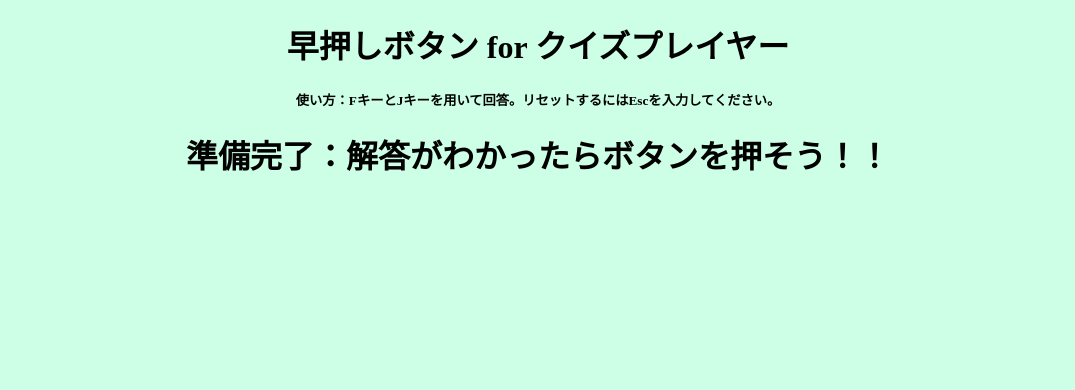
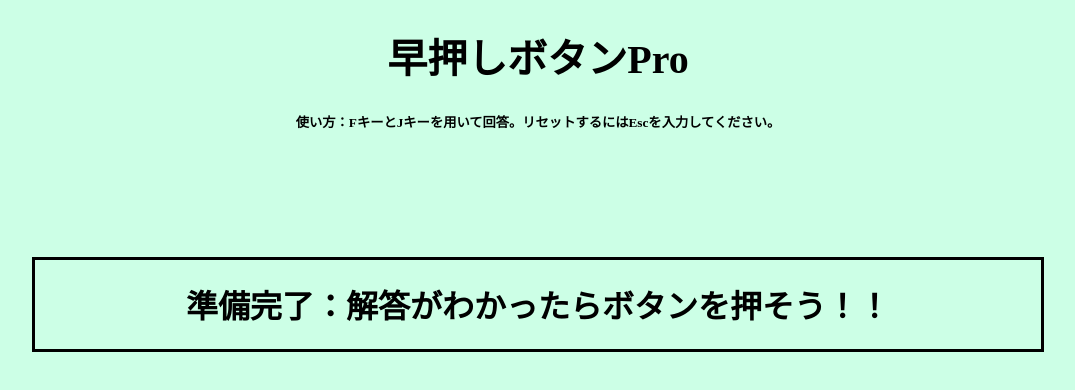
Before and after one commit to u-hossy/hayaoshi_button, a plain HTML site: page index.html in a window 1280 px wide. Shown: the whole page, without its empty margins (102-1177 px from the left). Drawn offline with Linux system fonts and the light colour scheme.

Commit message:
2023-07-28のおわり

```diff
--- a/index.html
+++ b/index.html
@@ -1,7 +1,7 @@
 <!DOCTYPE html>
 <html lang="ja">
 <meta charset="utf-8">
-<title>早押しボタン</title>
+<title>早押しボタンPro</title>
 <link rel="stylesheet" href="style.css">
 </head>
 
@@ -20,7 +20,7 @@
 -->
 <header>
     <div>
-        <h1>早押しボタン for クイズプレイヤー</h1>
+        <h1>早押しボタンPro</h1>
         <h5>使い方：FキーとJキーを用いて回答。リセットするにはEscを入力してください。</h5>
     </div>
     </header>
--- a/script.js
+++ b/script.js
@@ -11,7 +11,7 @@ function planer2() {
     msg.innerText = 'プレイヤー2（j）さん、解答をどうぞ！';
 };
 function reset() {
-    if(window.confirm('リセットしますか？')){
+    if(window.confirm('初期状態に戻しますか？')){
         msg.innerText = ready;
     }
 }
--- a/style.css
+++ b/style.css
@@ -1,5 +1,6 @@
 * {
     background-color: #ccffe6;
+    font-family: "Noto sans JP";
 }
 
 header * {
@@ -7,9 +8,14 @@ header * {
     padding: auto 5%;
     text-align: center;
 }
+header h1 {
+    font-size: 40px;
+}
 
 #msg_box {
-    background-color: red;
+    margin: 10% 10%;
+    border: solid;
+    border-color: black;
 }
 
 #msg_box > h1 {
```
